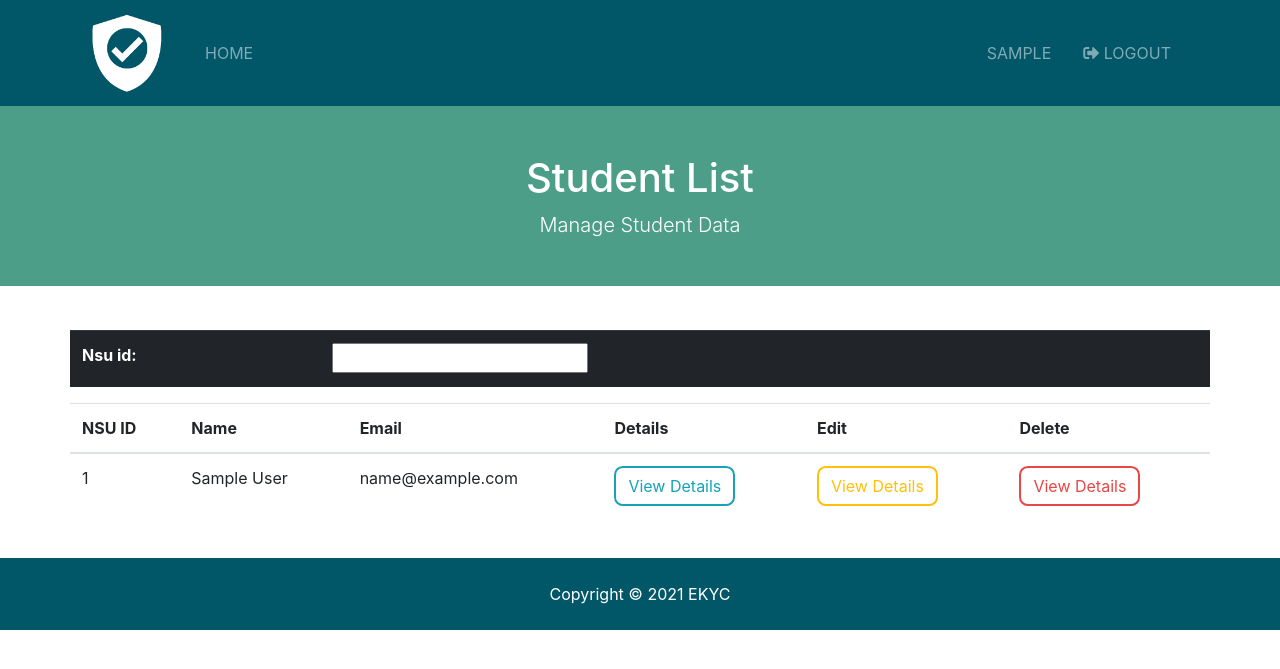
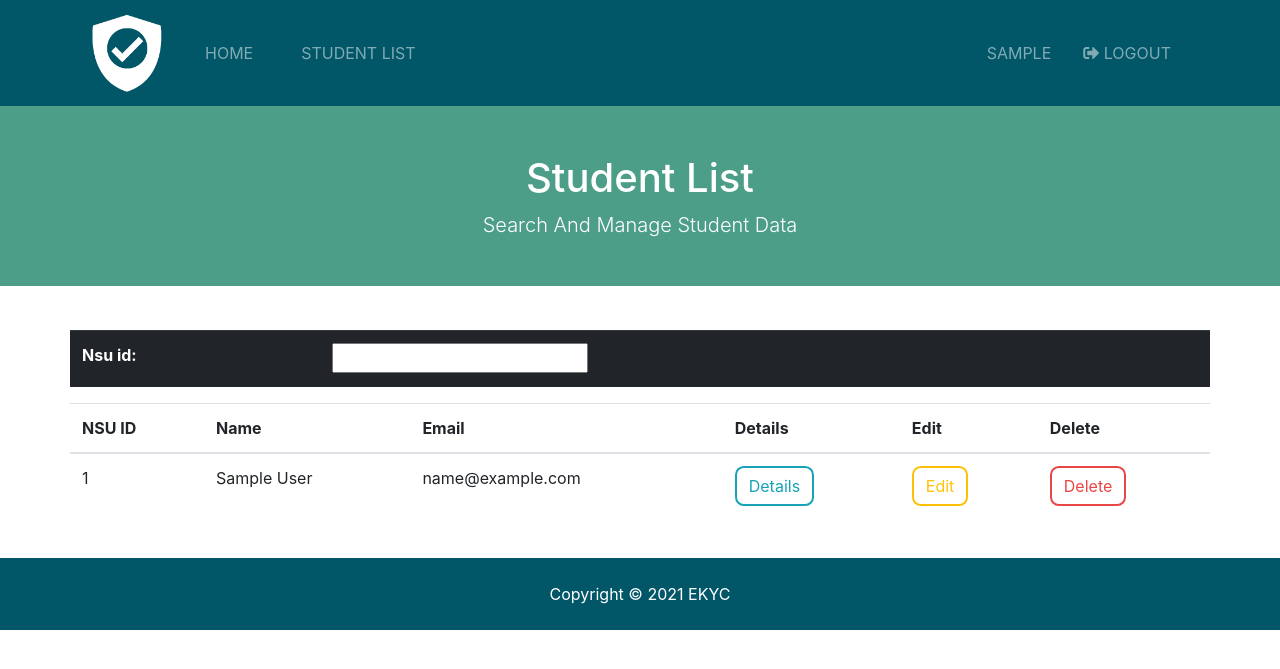
Before and after one commit to Shahriar10k/ekyc, a Django app: page /entries/ in a window 1280 px wide. Shown: the top 669 px of the page. Run offline with Django 3.2, Linux system fonts and the light colour scheme; a user stored in the database is signed in; tables that the repository leaves empty hold one stand-in row (values such as "Sample post"); some libraries are stand-ins or nearby versions.

Commit message:
update template and navbar
add student list in the nav bar, edit css for buttons, edit buttons [dev-szl]

```diff
--- a/templates/entries/student_list.html
+++ b/templates/entries/student_list.html
@@ -7,7 +7,7 @@
       <div class="row text-center">
         <div class="col-md-12">
           <h1 class="display-6">Student List</h1>
-          <p class="lead">Manage Student Data </p>
+          <p class="lead">Search And Manage Student Data </p>
         </div>
       </div>
     </div>
@@ -44,9 +44,9 @@
             <td>{{student.nsu_id}}</td>
             <td>{{student.first_name}} {{student.last_name}}</td>
             <td>{{student.email}}</td>
-            <td><button class="btn btn-outline-info" type="submit"><a href="#">View Details</a></button></td>
-            <td><button class="btn btn-outline-warning" type="submit"><a href="#">View Details</a></button></td>
-            <td><button class="btn btn-outline-danger" type="submit"><a href="#">View Details</a></button></td>
+            <td><button class="btn btn-outline-info" type="submit"><a href="#">Details</a></button></td>
+            <td><button class="btn btn-outline-warning" type="submit"><a href="#">Edit</a></button></td>
+            <td><button class="btn btn-outline-danger" type="submit"><a href="#">Delete</a></button></td>
           </tr>
           </tbody>
           {% endfor %}
--- a/templates/partials/_navbar.html
+++ b/templates/partials/_navbar.html
@@ -29,9 +29,25 @@
             <a class="nav-link" href="{% url 'index' %}">Home</a>
           </li>
           {% endif %}
-          <li class="nav-item mr-3">
+
+          <!--Highlight the page name e.g if in Home page then Home is highlighted-->
+          <!--If logged in StudentList will take to Student List-->
+          {% if user.is_authenticated %}
+            <li
+              {% if 'dashboard' in request.path %}
+              class="nav-item active mr-3"
+              {% else %}
+              class="nav-item  mr-3"
+              {% endif %}
+            >
+            <li {% if 'StudentList' in request.path %} class="nav-item active mr-3" {% else %} class="nav-item  mr-3" {% endif %}>
+            <a class="nav-link" href="{% url 'StudentList' %}">Student List</a>
+          </li>
+          {% else %}
+          <li>
             <a class="nav-link" href="#"></a>
           </li>
+          {% endif %}
 
         </ul>
 
```
Also changed, not shown: ekyc/static/css/bootstrap.css.
